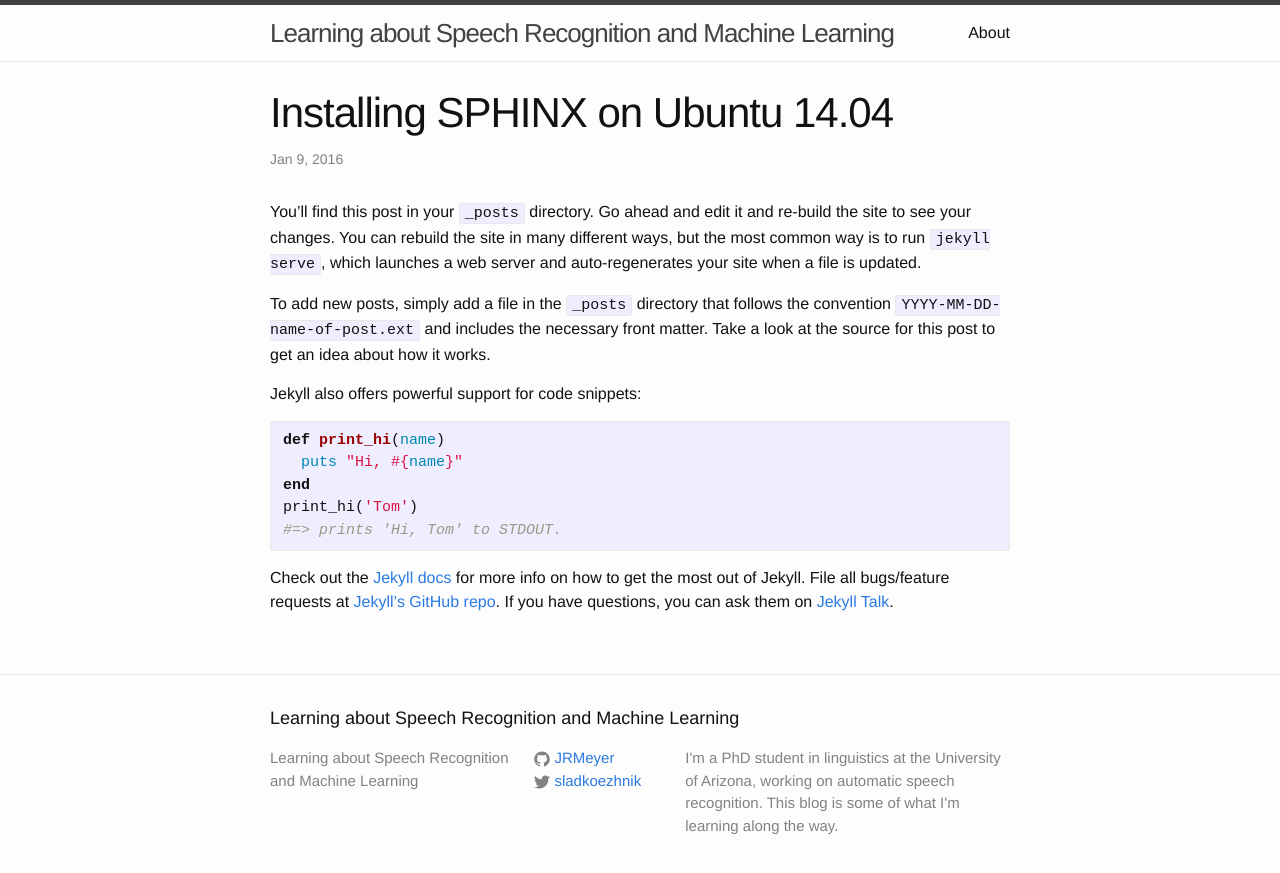
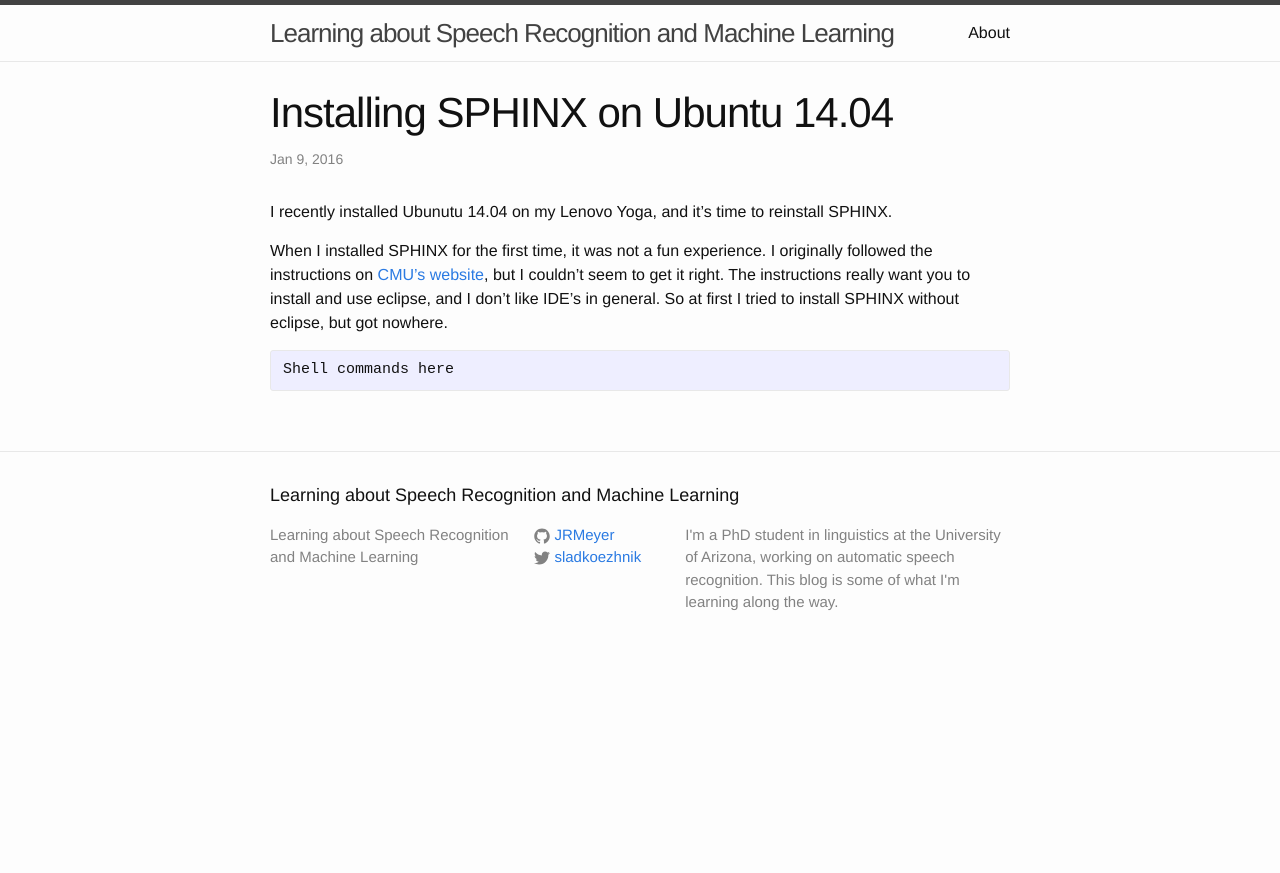
Before and after one commit to JRMeyer/jrmeyer.github.io, a Jekyll site: the page built from _posts/2016-01-08-Installing-SPHINX-on-Ubuntu-14.04.markdown, in a window 1280 px wide. Shown: the top 873 px of the page. Built offline with Jekyll 4.4.1, drawn with Linux system fonts in a browser that asks for light colours.

Commit message:
starting on first post

```diff
--- a/_posts/2016-01-08-Installing-SPHINX-on-Ubuntu-14.04.markdown
+++ b/_posts/2016-01-08-Installing-SPHINX-on-Ubuntu-14.04.markdown
@@ -2,24 +2,16 @@
 layout: post
 title:  "Installing SPHINX on Ubuntu 14.04"
 date:   2016-01-08 22:03:04 -0700
-categories: jekyll update
+categories: installation
 ---
-You’ll find this post in your `_posts` directory. Go ahead and edit it and re-build the site to see your changes. You can rebuild the site in many different ways, but the most common way is to run `jekyll serve`, which launches a web server and auto-regenerates your site when a file is updated.
 
-To add new posts, simply add a file in the `_posts` directory that follows the convention `YYYY-MM-DD-name-of-post.ext` and includes the necessary front matter. Take a look at the source for this post to get an idea about how it works.
+I recently installed Ubunutu 14.04 on my Lenovo Yoga, and it's time to reinstall SPHINX.
 
-Jekyll also offers powerful support for code snippets:
+When I installed SPHINX for the first time, it was not a fun experience. I originally followed the instructions on [CMU's website][cmu-sphinx], but I couldn't seem to get it right. The instructions really want you to install and use eclipse, and I don't like IDE's in general. So at first I tried to install SPHINX without eclipse, but got nowhere.
 
-{% highlight ruby %}
-def print_hi(name)
-  puts "Hi, #{name}"
-end
-print_hi('Tom')
-#=> prints 'Hi, Tom' to STDOUT.
+{% highlight shell %}
+Shell commands here
 {% endhighlight %}
 
-Check out the [Jekyll docs][jekyll-docs] for more info on how to get the most out of Jekyll. File all bugs/feature requests at [Jekyll’s GitHub repo][jekyll-gh]. If you have questions, you can ask them on [Jekyll Talk][jekyll-talk].
 
-[jekyll-docs]: http://jekyllrb.com/docs/home
-[jekyll-gh]:   https://github.com/jekyll/jekyll
-[jekyll-talk]: https://talk.jekyllrb.com/
+[cmu-sphinx]: http://cmusphinx.sourceforge.net/
```
